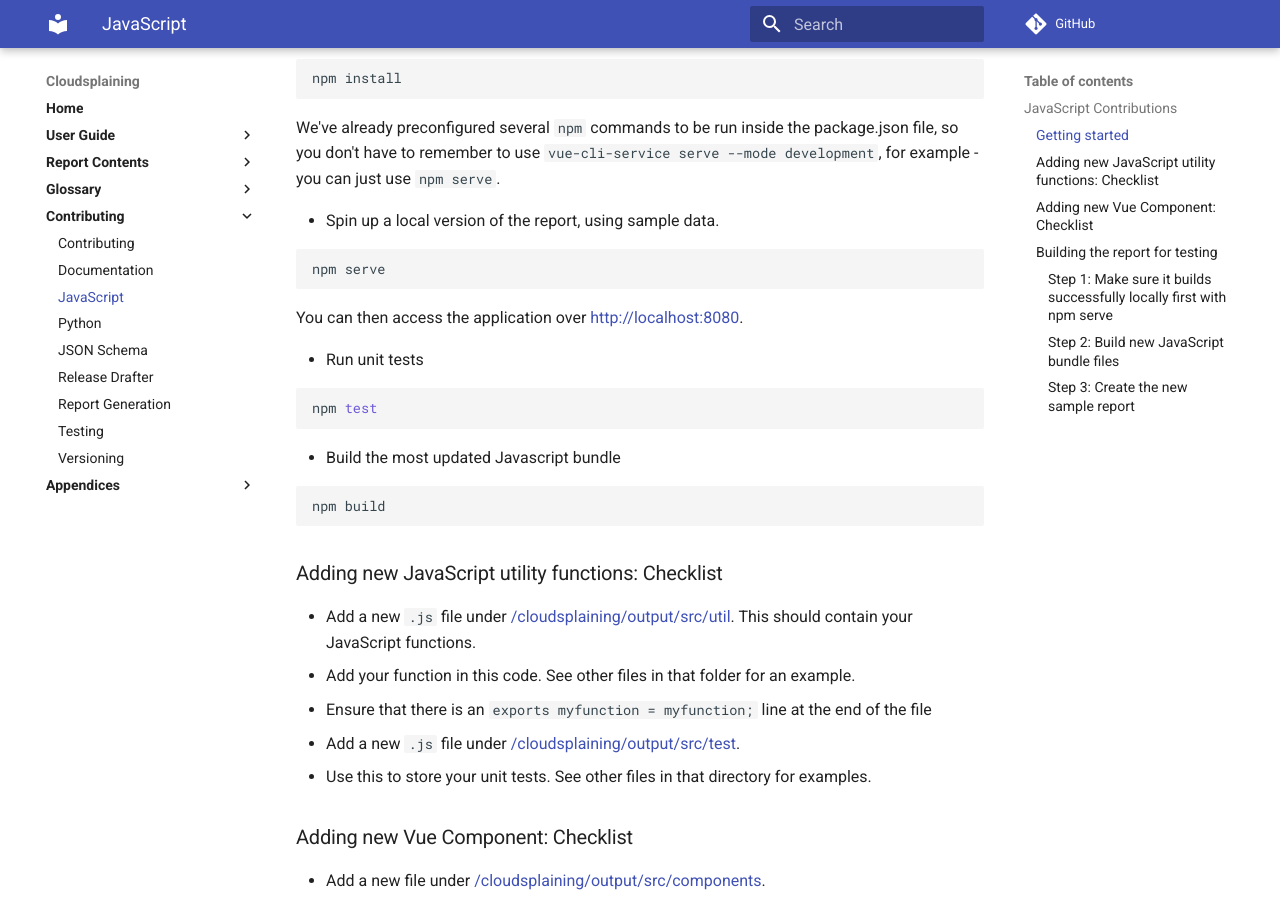
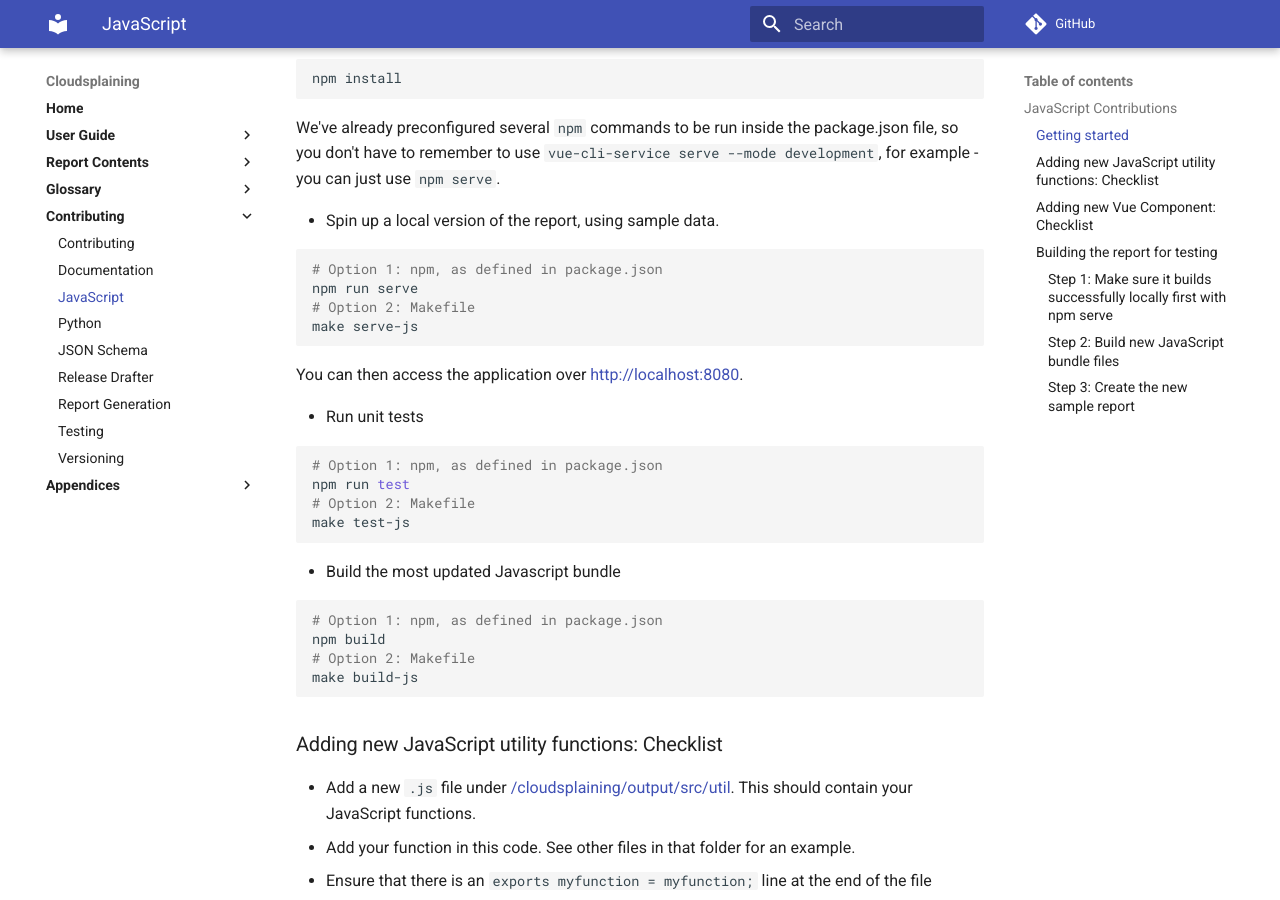
Before and after one commit to salesforce/cloudsplaining, an MkDocs documentation site: the page built from docs/contributing/javascript.md, in a window 1280 px wide and 900 px high, scrolled down 766 px. Built offline with MkDocs 1.6.1 and Material for MkDocs 9.7.7, drawn with Linux system fonts in a browser that asks for light colours; comment, search, counter and statistics services are not loaded.

Commit message:
Update Javascript docs to include the proper npm command

````diff
--- a/docs/contributing/javascript.md
+++ b/docs/contributing/javascript.md
@@ -33,7 +33,10 @@ We've already preconfigured several `npm` commands to be run inside the package.
 * Spin up a local version of the report, using sample data.
 
 ```bash
-npm serve
+# Option 1: npm, as defined in package.json
+npm run serve
+# Option 2: Makefile
+make serve-js
 ```
 
 You can then access the application over [http://localhost:8080](http://localhost:8080).
@@ -41,13 +44,19 @@ You can then access the application over [http://localhost:8080](http://localhos
 * Run unit tests
 
 ```bash
-npm test
+# Option 1: npm, as defined in package.json
+npm run test
+# Option 2: Makefile
+make test-js
 ```
 
 * Build the most updated Javascript bundle
 
 ```bash
+# Option 1: npm, as defined in package.json
 npm build
+# Option 2: Makefile
+make build-js
 ```
 
 ### Adding new JavaScript utility functions: Checklist
````
